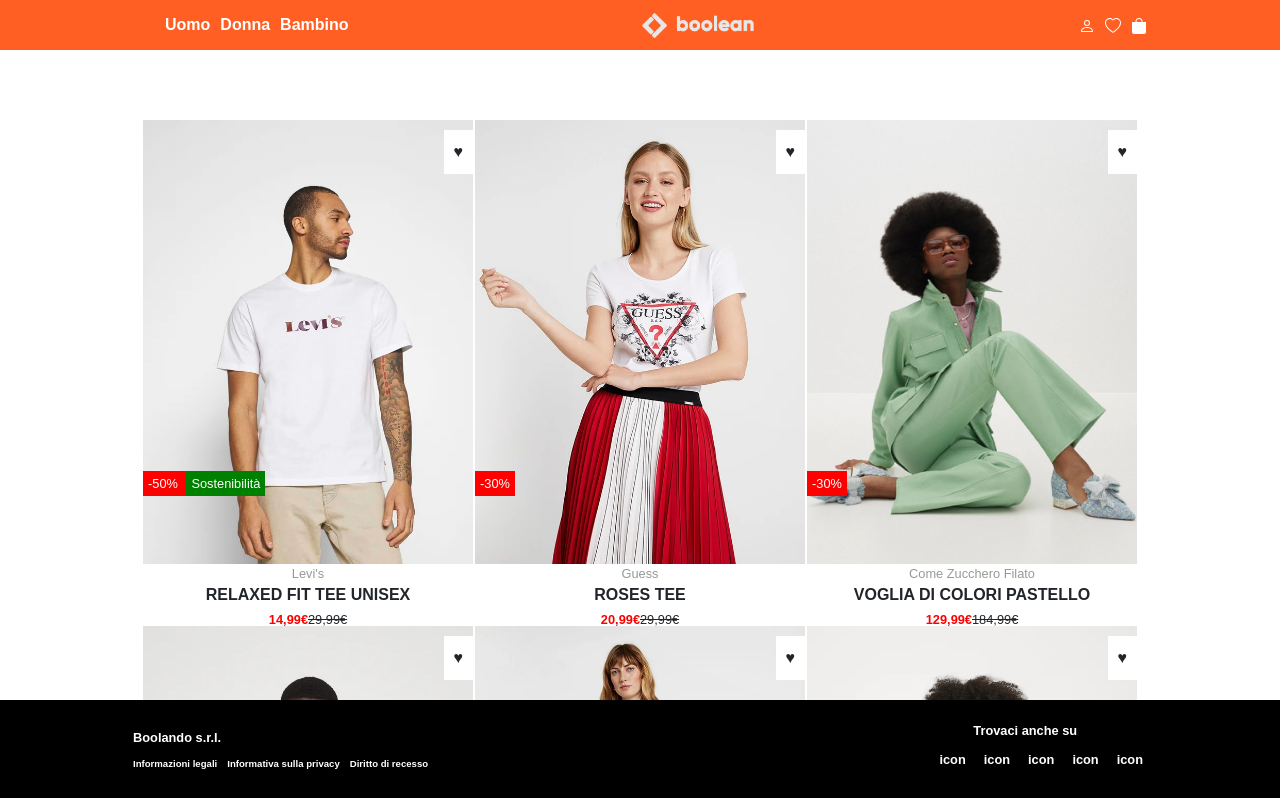
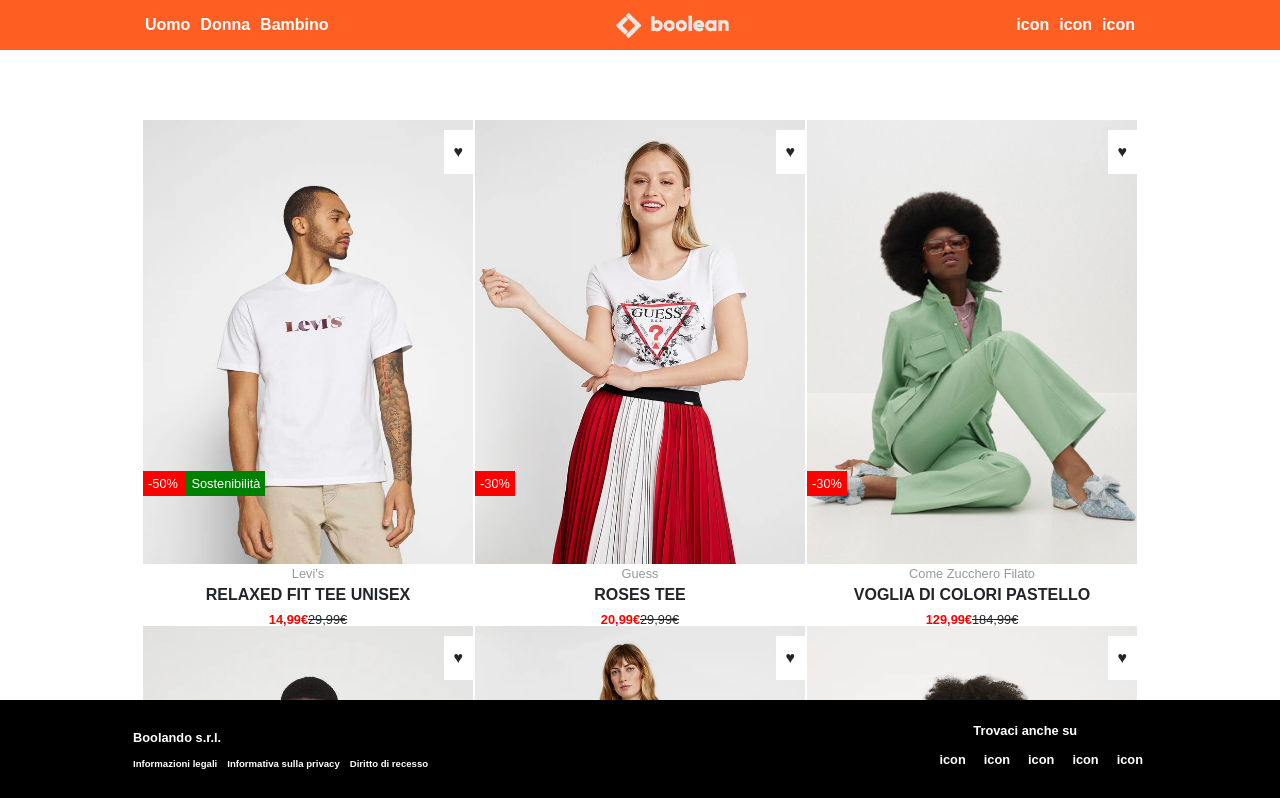
Before and after one commit to juri931/vite-boolando, a Vue app: page / in a window 1280 px wide. Shown: the top 798 px of the page. Built offline with nearby package versions, Linux system fonts and the light colour scheme.

Commit message:
[fix] some fixes

```diff
--- a/src/assets/scss/main.scss
+++ b/src/assets/scss/main.scss
@@ -16,11 +16,14 @@
 .top {
   display: flex;
   width: 80%;
-  max-width: 1200px;
   justify-content: space-between;
   height: 25px;
   align-items: center;
-  flex-basis: auto;
+  max-width: 1000px;
+  ul {
+    margin: 0;
+    padding: 0;
+  }
 }
 
 ul {
--- a/src/components/Header.vue
+++ b/src/components/Header.vue
@@ -4,6 +4,9 @@
   computed: {
     mainMenu() {
       return headerMenu.main;
+    },
+    iconsMenu() {
+      return headerMenu.icons;
     },
   },
 };
@@ -25,55 +28,8 @@
       <!-- Icons -->
       <div class="icons">
         <ul>
-          <li>
-            <a href="">
-              <svg
-                xmlns="http://www.w3.org/2000/svg"
-                width="16"
-                height="16"
-                fill="currentColor"
-                class="bi bi-person"
-                viewBox="0 0 16 16"
-              >
-                <path
-                  d="M8 8a3 3 0 1 0 0-6 3 3 0 0 0 0 6m2-3a2 2 0 1 1-4 0 2 2 0 0 1 4 0m4 8c0 1-1 1-1 1H3s-1 0-1-1 1-4 6-4 6 3 6 4m-1-.004c-.001-.246-.154-.986-.832-1.664C11.516 10.68 10.289 10 8 10s-3.516.68-4.168 1.332c-.678.678-.83 1.418-.832 1.664z"
-                />
-              </svg>
-            </a>
-          </li>
-
-          <li>
-            <a href="">
-              <svg
-                xmlns="http://www.w3.org/2000/svg"
-                width="16"
-                height="16"
-                fill="currentColor"
-                class="bi bi-heart"
-                viewBox="0 0 16 16"
-              >
-                <path
-                  d="m8 2.748-.717-.737C5.6.281 2.514.878 1.4 3.053c-.523 1.023-.641 2.5.314 4.385.92 1.815 2.834 3.989 6.286 6.357 3.452-2.368 5.365-4.542 6.286-6.357.955-1.886.838-3.362.314-4.385C13.486.878 10.4.28 8.717 2.01zM8 15C-7.333 4.868 3.279-3.04 7.824 1.143q.09.083.176.171a3 3 0 0 1 .176-.17C12.72-3.042 23.333 4.867 8 15"
-                />
-              </svg>
-            </a>
-          </li>
-
-          <li>
-            <a href="">
-              <svg
-                xmlns="http://www.w3.org/2000/svg"
-                width="16"
-                height="16"
-                fill="currentColor"
-                class="bi bi-bag-fill"
-                viewBox="0 0 16 16"
-              >
-                <path
-                  d="M8 1a2.5 2.5 0 0 1 2.5 2.5V4h-5v-.5A2.5 2.5 0 0 1 8 1m3.5 3v-.5a3.5 3.5 0 1 0-7 0V4H1v10a2 2 0 0 0 2 2h10a2 2 0 0 0 2-2V4z"
-                />
-              </svg>
-            </a>
+          <li v-for="(item, index) in iconsMenu" :key="`m-${item}`">
+            <a :href="item.href">{{ item.text }}</a>
           </li>
         </ul>
       </div>
--- a/src/menues.js
+++ b/src/menues.js
@@ -1,3 +1,4 @@
+// Header
 const headerMenu = {
   main: [
     {
@@ -13,7 +14,23 @@
       href: "#",
     },
   ],
+  icons: [
+    {
+      text: "icon",
+      href: "#",
+    },
+    {
+      text: "icon",
+      href: "#",
+    },
+    {
+      text: "icon",
+      href: "#",
+    },
+  ],
 };
+
+// Footer
 const socialMenu = {
   social: [
     {
```
